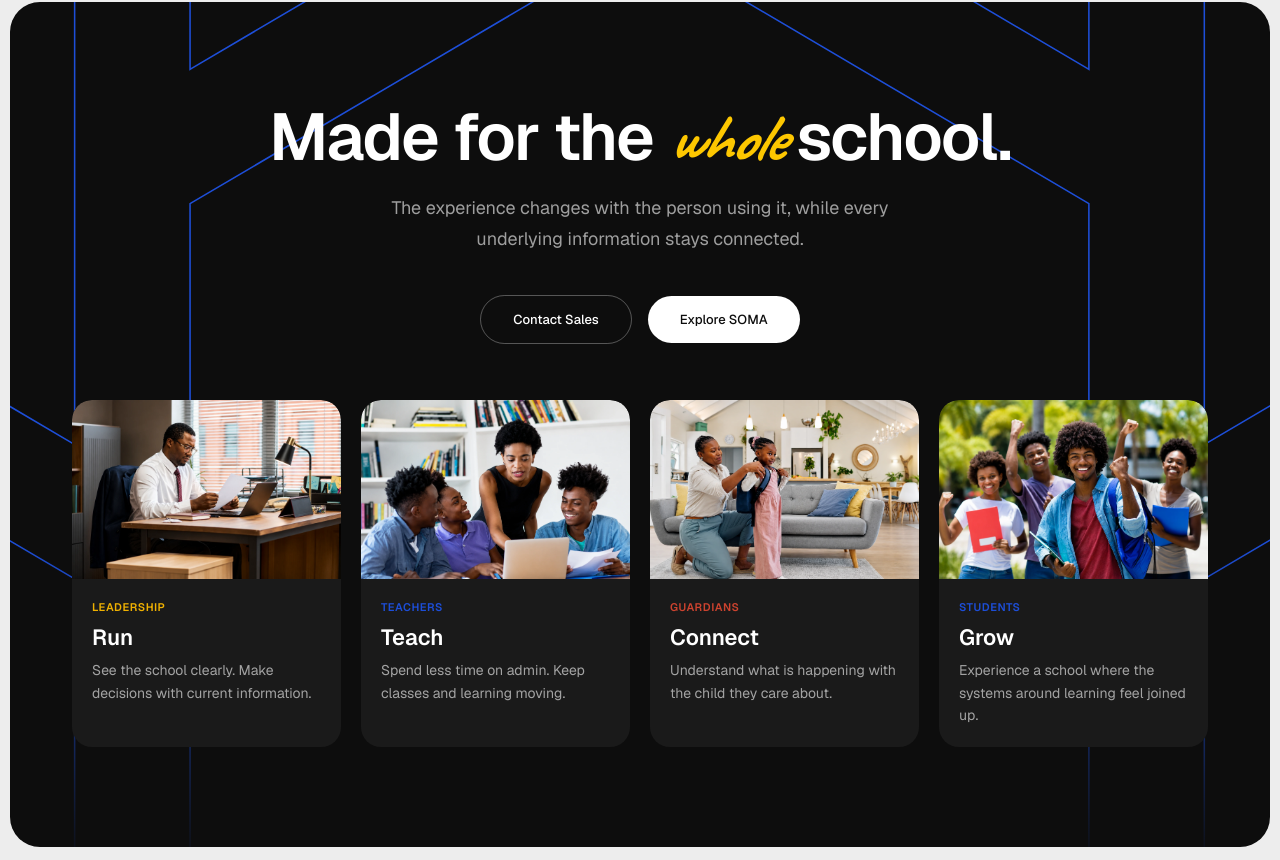
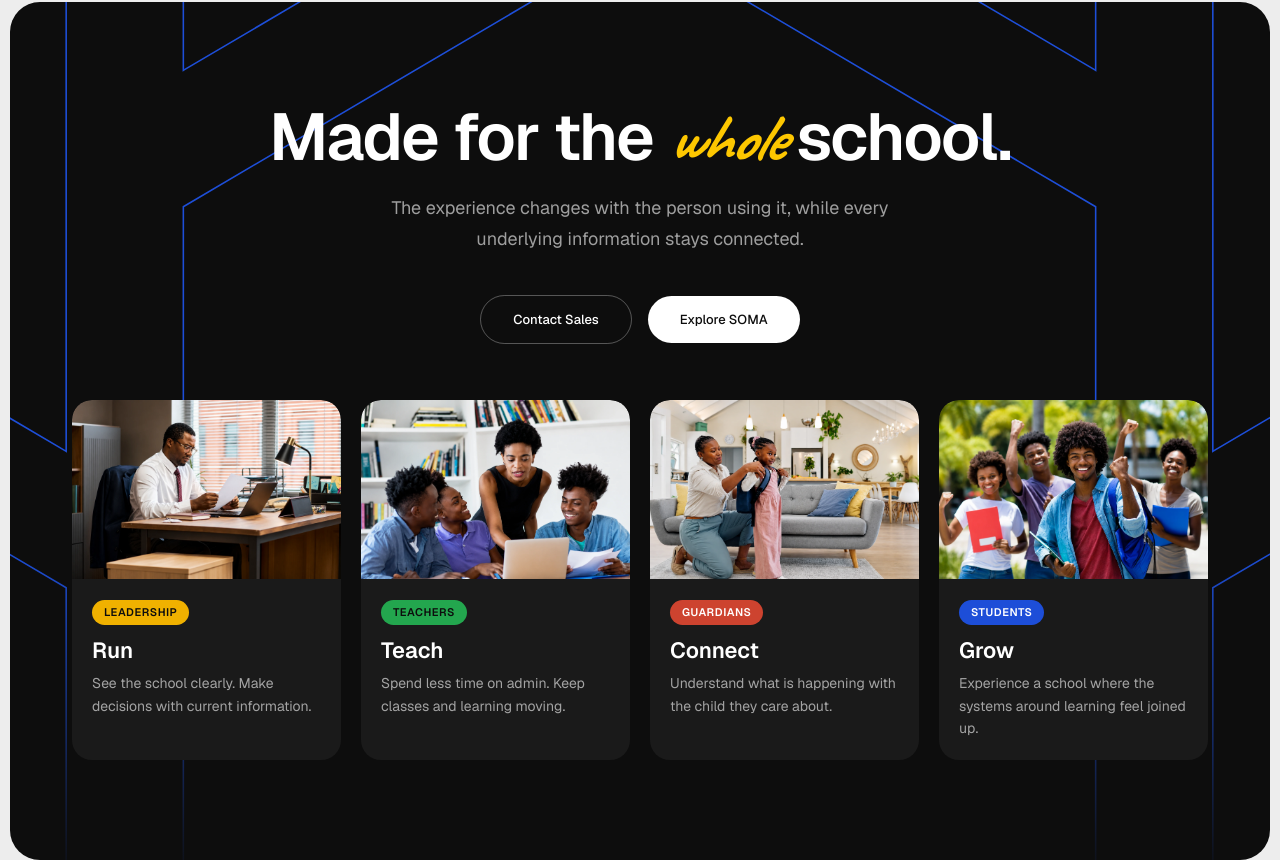
Before and after one commit to nimaappsss-web/soma-landing, a Next.js app: page / in a window 1280 px wide. Shown: the part 3479-4339 px from the top of the page. Built offline with nearby package versions, Linux system fonts and the light colour scheme.

Commit message:
fix: section 5 badges with colored backgrounds not just text

```diff
--- a/src/features/landing/components/FifthSection.tsx
+++ b/src/features/landing/components/FifthSection.tsx
@@ -5,7 +5,8 @@ const cards = [
   {
     image: "/made1.webp",
     label: "LEADERSHIP",
-    labelColor: "text-yellow-500",
+    labelBg: "bg-yellow-500",
+    labelColor: "text-soma-black",
     title: "Run",
     description:
       "See the school clearly. Make decisions with current information.",
@@ -13,7 +14,8 @@ const cards = [
   {
     image: "/made2.webp",
     label: "TEACHERS",
-    labelColor: "text-soma-blue",
+    labelBg: "bg-soma-green",
+    labelColor: "text-soma-black",
     title: "Teach",
     description:
       "Spend less time on admin. Keep classes and learning moving.",
@@ -21,7 +23,8 @@ const cards = [
   {
     image: "/made3.webp",
     label: "GUARDIANS",
-    labelColor: "text-soma-red",
+    labelBg: "bg-soma-red",
+    labelColor: "text-white",
     title: "Connect",
     description:
       "Understand what is happening with the child they care about.",
@@ -29,7 +32,8 @@ const cards = [
   {
     image: "/made4.webp",
     label: "STUDENTS",
-    labelColor: "text-soma-blue",
+    labelBg: "bg-soma-blue",
+    labelColor: "text-white",
     title: "Grow",
     description:
       "Experience a school where the systems around learning feel joined up.",
@@ -96,11 +100,11 @@ export function FifthSection() {
                 />
               </div>
               <div className="p-4 md:p-5">
-                <p
-                  className={`text-[11px] font-semibold tracking-wider uppercase mb-2 ${card.labelColor}`}
+                <span
+                  className={`inline-block text-[11px] font-semibold tracking-wider uppercase px-3 py-1 rounded-full mb-3 ${card.labelBg} ${card.labelColor}`}
                 >
                   {card.label}
-                </p>
+                </span>
                 <h3 className="text-[20px] md:text-[22px] font-semibold text-white mb-2 leading-tight">
                   {card.title}
                 </h3>
```
